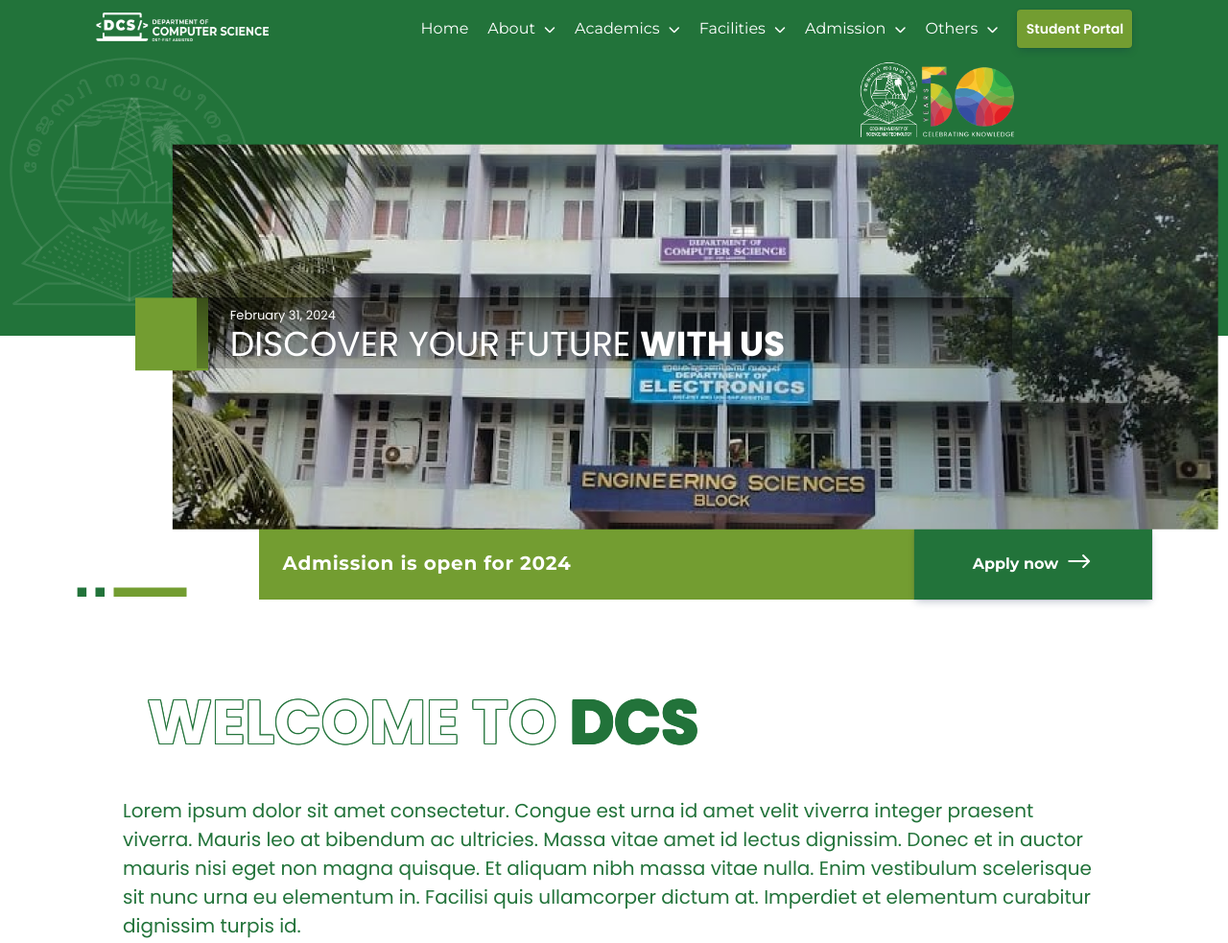
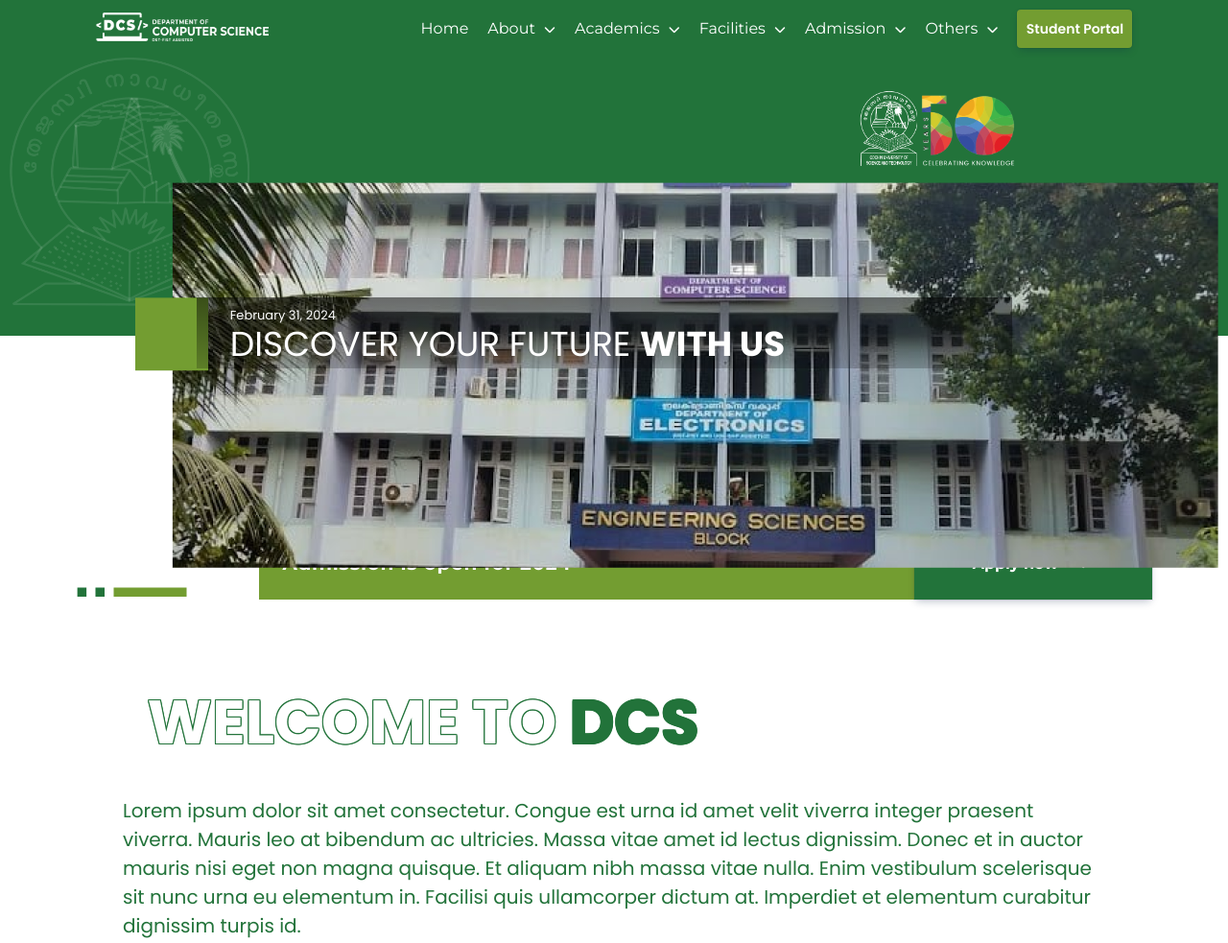
Before and after one commit to hibafathimah/DCS-, a plain HTML site: page index.html in a window 1280 px wide. Shown: the top 983 px of the page at 96% size. Drawn offline with Linux system fonts and the light colour scheme.

Commit message:
firstcommit

```diff
--- a/styles/style.css
+++ b/styles/style.css
@@ -122,6 +122,7 @@ margin: 0%;
 }
 .logos {
     padding-right: 220px;
+    padding-top: 30px;
 }
 .g-logo-1 {
     width: 60px;
@@ -136,7 +137,7 @@ margin: 0%;
 .bg-img-container .img-bg {
     margin-left: 14%;
     position: absolute;
-    margin-top: -200px;
+    margin-top: -160px;
 }
 .rectangle {
     margin-left: 11%;
@@ -224,6 +225,8 @@ margin: 0%;
     .logos {
         padding-right: 0;
         display: flex;
+        flex-direction: row;
+        gap: 30px;
         justify-content: center;
         margin-bottom: 20px;
     }
```
